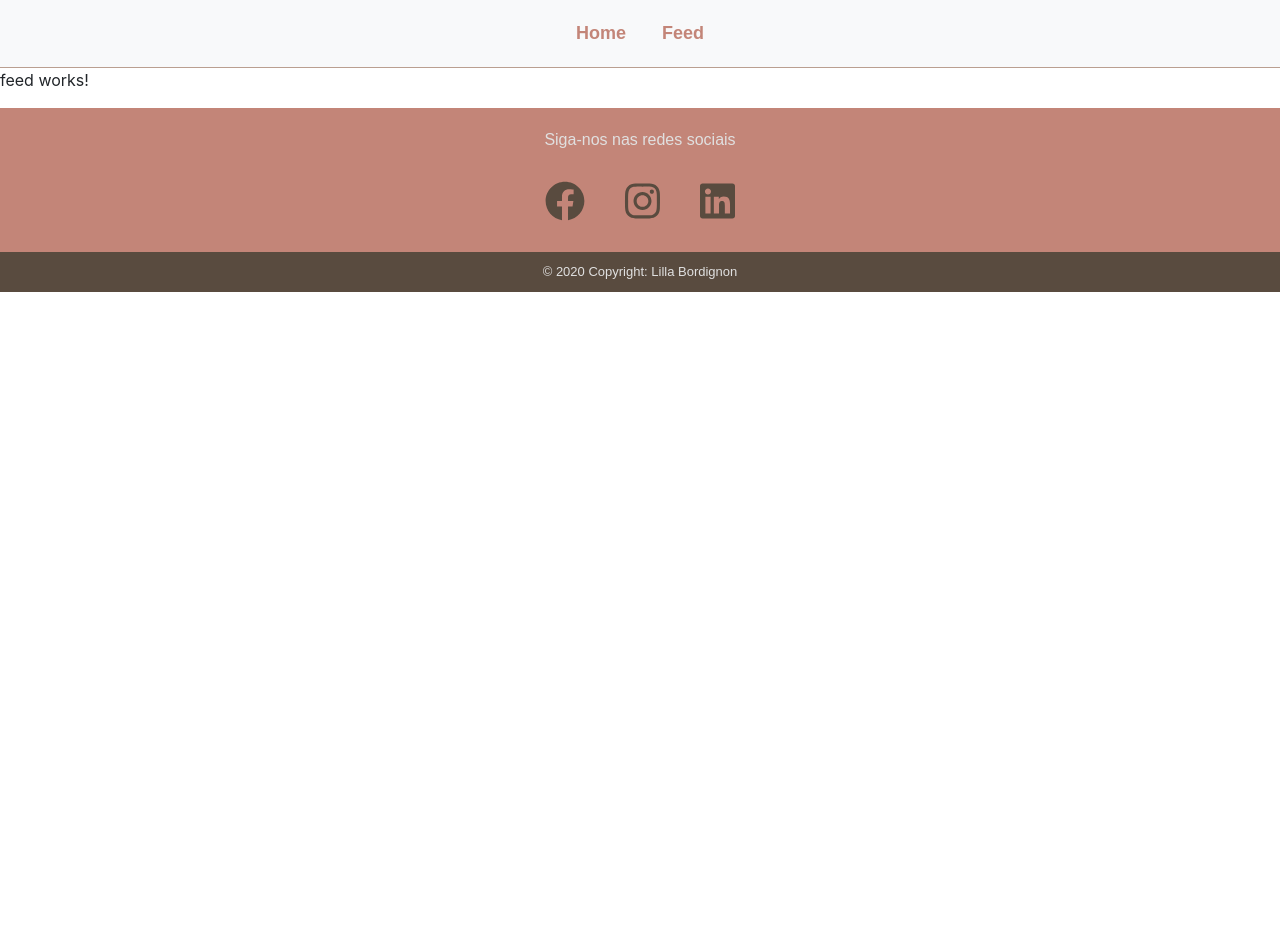
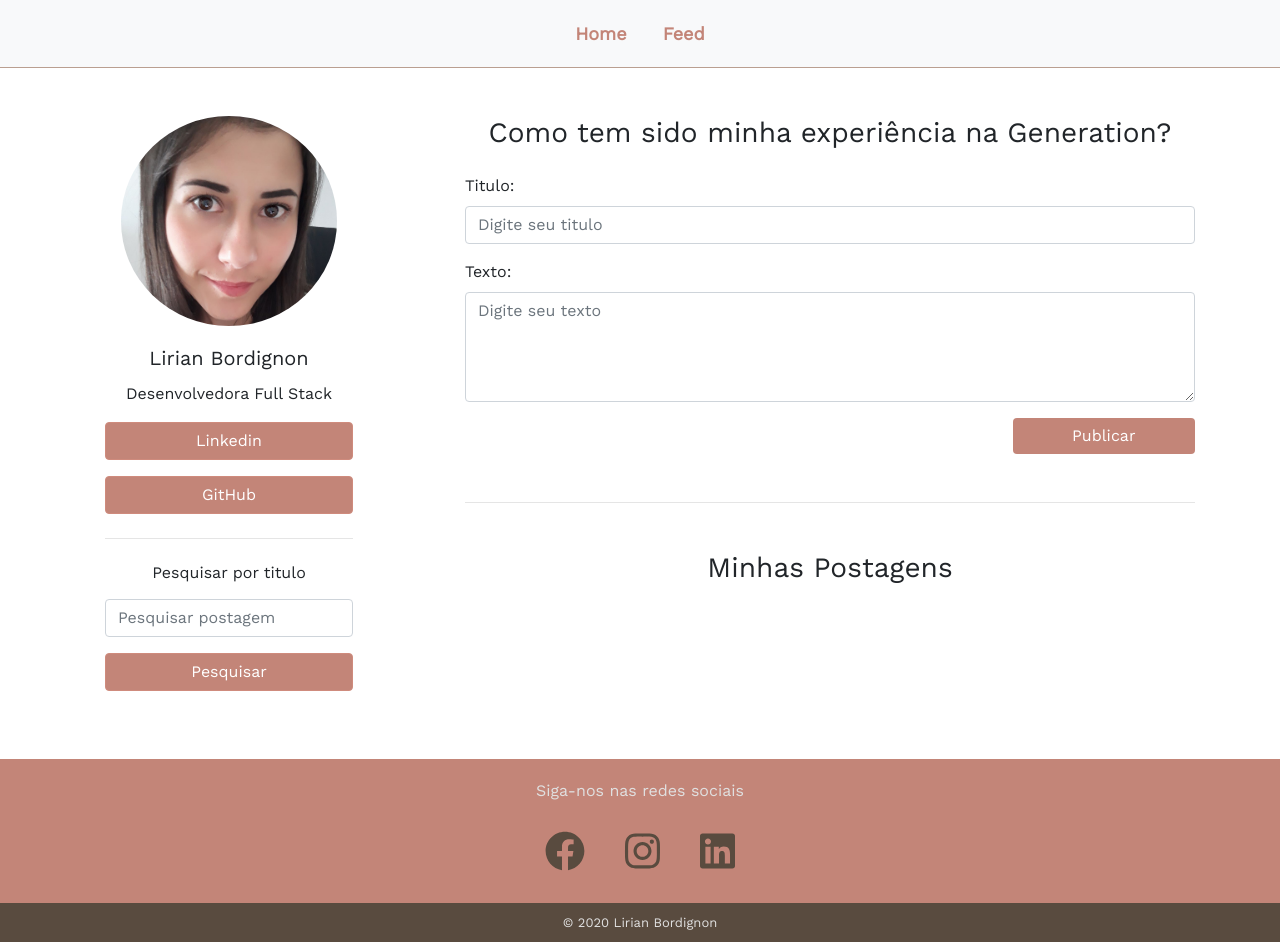
Before and after one commit to lillabordignon/blogPessoal-Angular, an Angular app in the folder blogPessoal/: page /feed in a window 1280 px wide. Before the commit the page ends 800 px from the top, so only its background shows below. Built offline with nearby package versions, Linux system fonts and the light colour scheme.

Commit message:
Implementação da página feed

```diff
--- a/blogPessoal/src/app/feed/feed.component.css
+++ b/blogPessoal/src/app/feed/feed.component.css
@@ -0,0 +1,15 @@
+@import url('https://fonts.googleapis.com/css2?family=Work+Sans&display=swap');
+
+*{
+    font-family: 'Work Sans', sans-serif;
+}
+
+.botao{
+    color: #fff;
+    background-color: #C38578;
+    border: 1px solid #cf8b7d;
+}
+
+.botao:hover{
+    color: #594B3F;
+}
--- a/blogPessoal/src/app/feed/feed.component.html
+++ b/blogPessoal/src/app/feed/feed.component.html
@@ -1 +1,44 @@
-<p>feed works!</p>
+<section class="container">
+    <div class="row mt-5">
+        <div class="col-md-4 mb-5">
+            <div class="card border-0" style="width: 18rem;">
+                <div class="d-flex justify-content-center">
+                    <img class="card-img-top rounded-circle w-75" src="../../assets/img/foto01.jpg"
+                        alt="Imagem de capa do card">
+                </div>
+                <div class="card-body text-center">
+                    <h5 class="card-title">Lirian Bordignon</h5>
+                    <p class="card-text">Desenvolvedora Full Stack</p>
+                    <a href="https://www.linkedin.com/in/lirianbordignon/"
+                        class="btn botao d-flex justify-content-center mb-3" target="_blank">Linkedin</a>
+                    <a href="https://github.com/lillabordignon" class="btn botao d-flex justify-content-center"
+                        target="_blank">GitHub</a>
+                    <hr class="mt-4 mb-4">
+                    <h6 class="mb-3">Pesquisar por titulo</h6>
+                    <input type="text" class="form-control mb-3 w-100" placeholder="Pesquisar postagem">
+                    <button class="btn botao w-100" type="button">Pesquisar</button>
+                </div>
+            </div>
+        </div>
+        <div class="col-md-8">
+            <div>
+                <h3 class="text-center mb-4">Como tem sido minha experiência na Generation?</h3>
+                <div class="form-group">
+                    <label for="titulo">Titulo:</label>
+                    <input type="text" id="titulo" name="titulo" class="form-control" placeholder="Digite seu titulo">
+                </div>
+
+                <div class="form-group">
+                    <label for="texto">Texto:</label>
+                    <textarea name="texto" id="texto" cols="30" rows="4" class="form-control"
+                        placeholder="Digite seu texto"></textarea>
+                </div>
+                <div class="d-flex justify-content-end">
+                    <button type="button" class="btn botao w-25 border-0">Publicar</button>
+                </div>
+            </div>
+            <hr class="mt-5 mb-5">
+            <h3 class="text-center">Minhas Postagens</h3>
+        </div>
+    </div>
+</section>
--- a/blogPessoal/src/app/footer/footer.component.css
+++ b/blogPessoal/src/app/footer/footer.component.css
@@ -1,12 +1,14 @@
+@import url('https://fonts.googleapis.com/css2?family=Work+Sans&display=swap');
+
 *{
     margin: 0;
     padding: 0;
+    font-family: 'Work Sans', sans-serif;
 }
 .footer{
     text-align: center;
     background-color: #C38578;
     color: #e0e0e0;
-    font-family: Arial, Helvetica, sans-serif;
 }
 
 footer p{
--- a/blogPessoal/src/app/footer/footer.component.html
+++ b/blogPessoal/src/app/footer/footer.component.html
@@ -19,5 +19,5 @@
             </li>
         </ul>
     </div>
-    <p id="copyright">&copy; 2020 Copyright: Lilla Bordignon</p>
+    <p id="copyright">&copy; 2020 Lirian Bordignon</p>
 </footer>
--- a/blogPessoal/src/app/home/home.component.css
+++ b/blogPessoal/src/app/home/home.component.css
@@ -1,3 +1,7 @@
+@import url('https://fonts.googleapis.com/css2?family=Work+Sans&display=swap');
+*{
+    font-family: 'Work Sans', sans-serif;
+}
 .imagem{
     width: 300px;
     margin: 20px 0 30px 0;
@@ -7,7 +11,6 @@
 .alinhar{
     text-align: center;
     color: #594B3F;
-    font-family: Arial, Helvetica, sans-serif;
 }
 
 .alinhar h1{
--- a/blogPessoal/src/app/navbar/navbar.component.css
+++ b/blogPessoal/src/app/navbar/navbar.component.css
@@ -1,6 +1,9 @@
+@import url('https://fonts.googleapis.com/css2?family=Work+Sans&display=swap');
+
 *{
     margin: 0;
     padding: 0;
+    font-family: 'Work Sans', sans-serif;
 }
 
 header{
@@ -12,7 +15,6 @@ header{
 }
 
 .navegacao a{
-    font-family: Arial, Helvetica, sans-serif;
     font-weight: 600;
     font-size: 18px;
     color: #C38578;
```
Also changed, not shown: blogPessoal/src/assets/img/foto01.jpg (added).
